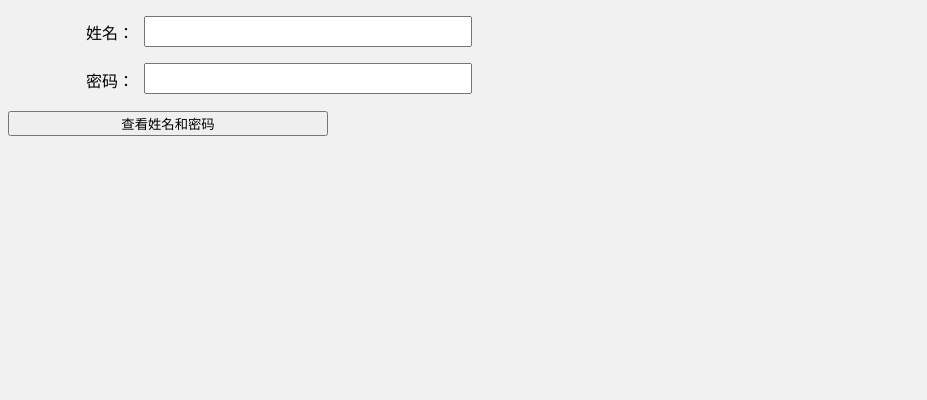
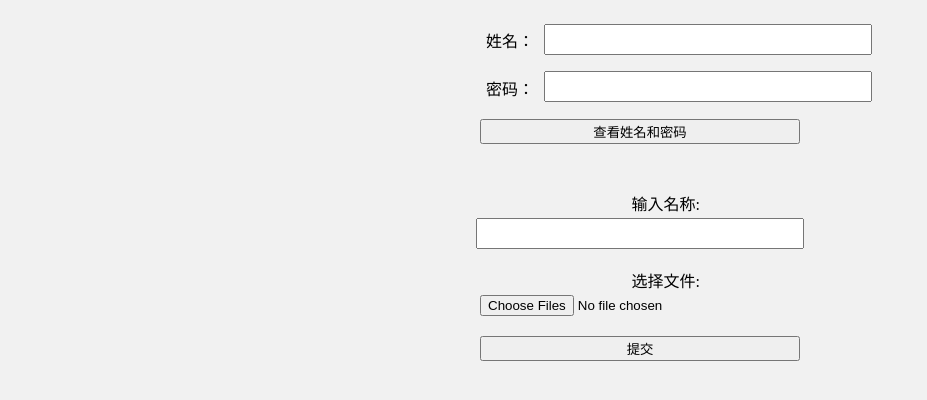
Before and after one commit to EdgarLQS/JScode, a plain HTML site: page submitForm.html in a window 1280 px wide. Shown: the whole page, without its empty margins (0-927 px from the left). Drawn offline with Linux system fonts and the light colour scheme.

Commit message:
增加文件选取和表单提交

```diff
--- a/js.js
+++ b/js.js
@@ -80,4 +80,23 @@ $(document).ready(function () {
         // });
     });
 
+    $("#btn_submit").on('click', function submitForm() {
+        var form = new FormData(document.getElementById("publish_form"));
+        // $.ajax({
+        //     url: "http://localhost:8081/server_war_exploded/webapi/blockchain",
+        //     type: "post",
+        //     data: form,
+        //     processData: false,
+        //     contentType: false,
+        //     success: function (data) {
+        //         alert(data);
+        //         // console.log(data);
+        //         // console.log('data: ' + JSON.stringify(data));
+        //     },
+        //     error: function (e) {
+        //         // alert("错误！！");
+        //     }
+        // });
+    });
+
 });
--- a/submitForm.html
+++ b/submitForm.html
@@ -10,24 +10,47 @@
 </head>
 
 <body>
-    <!-- 定义一个表单 -->
+    <!-- 定义一个表单  </fieldset>设置可以让标签等居中显示 -->
     <form id="form_Form" name="form1" method="post" action="">
-
+        <fieldset>
             <p>
                 <label>姓名：</label>
                 <input type="text" name="textfield" />
             </p>
-
             <p>
                 <label>密码：</label>
                 <input tupe="password" id="password" name="textfield2" />
             </p>
-
             <p>
                 <input type="button" id="Submit" value="查看姓名和密码" />
                 <!-- onclick="javascript:alert('姓名：' + form1.textfield.value + '\n密码：' + form1.password.value)" /> -->
             </p>
+        </fieldset>
     </form>
+
+
+    <!-- 表单2 -->
+    <form id="publish_form" enctype="multipart/form-data">
+        <fieldset>
+            <p>
+                <label for="input_modelid">输入名称: </label>
+                <input type="text" id="input_modelid" name="modelid" value=""></input>
+            </p>
+            <p>
+                <label for="btn_file">选择文件: </label>
+                <input type="file" id="btn_file" name="file" multiple="multiple">
+            </p>
+            <p>
+                <input type="button" value="提交" id="btn_submit" />
+            </p>
+        </fieldset>
+    </form>
+
+
 </body>
 
 </html>
+
+<script>
+
+</script>
```
Lines whose indentation alone changed are shown as unchanged.
